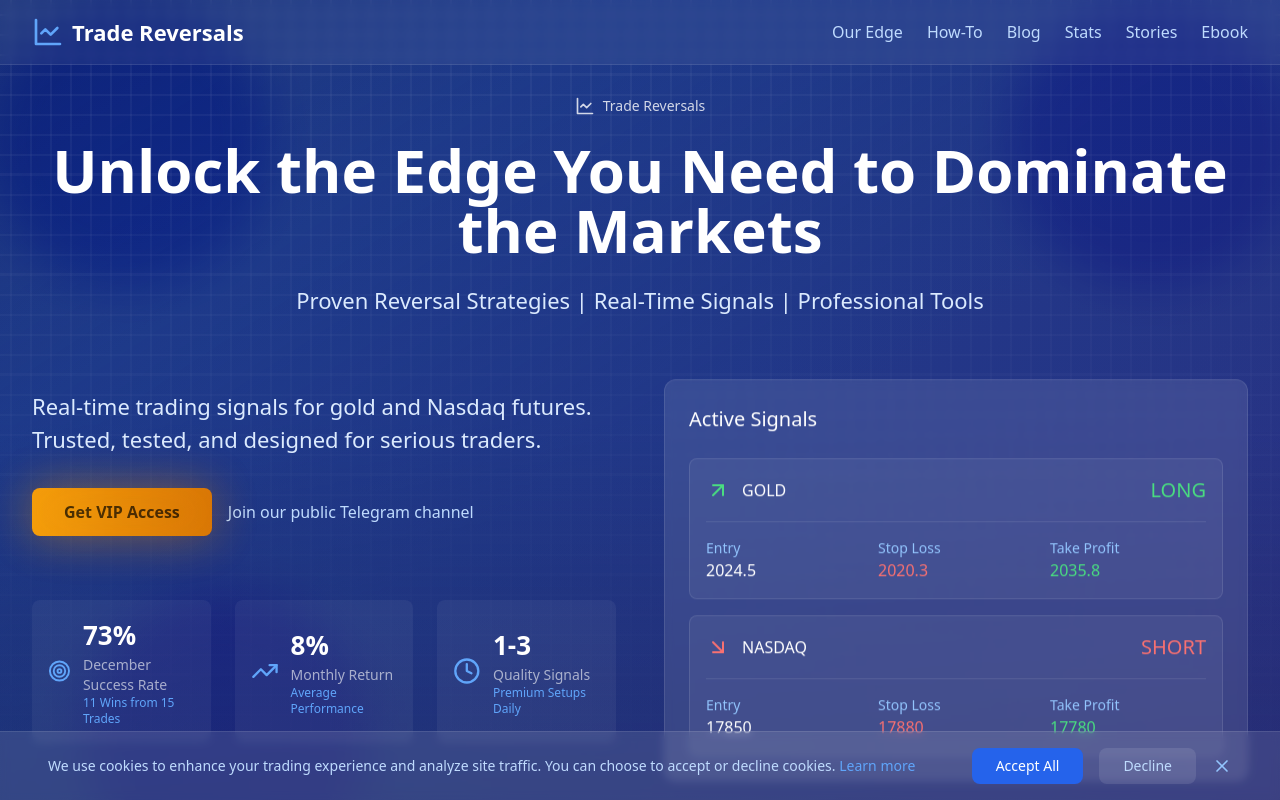
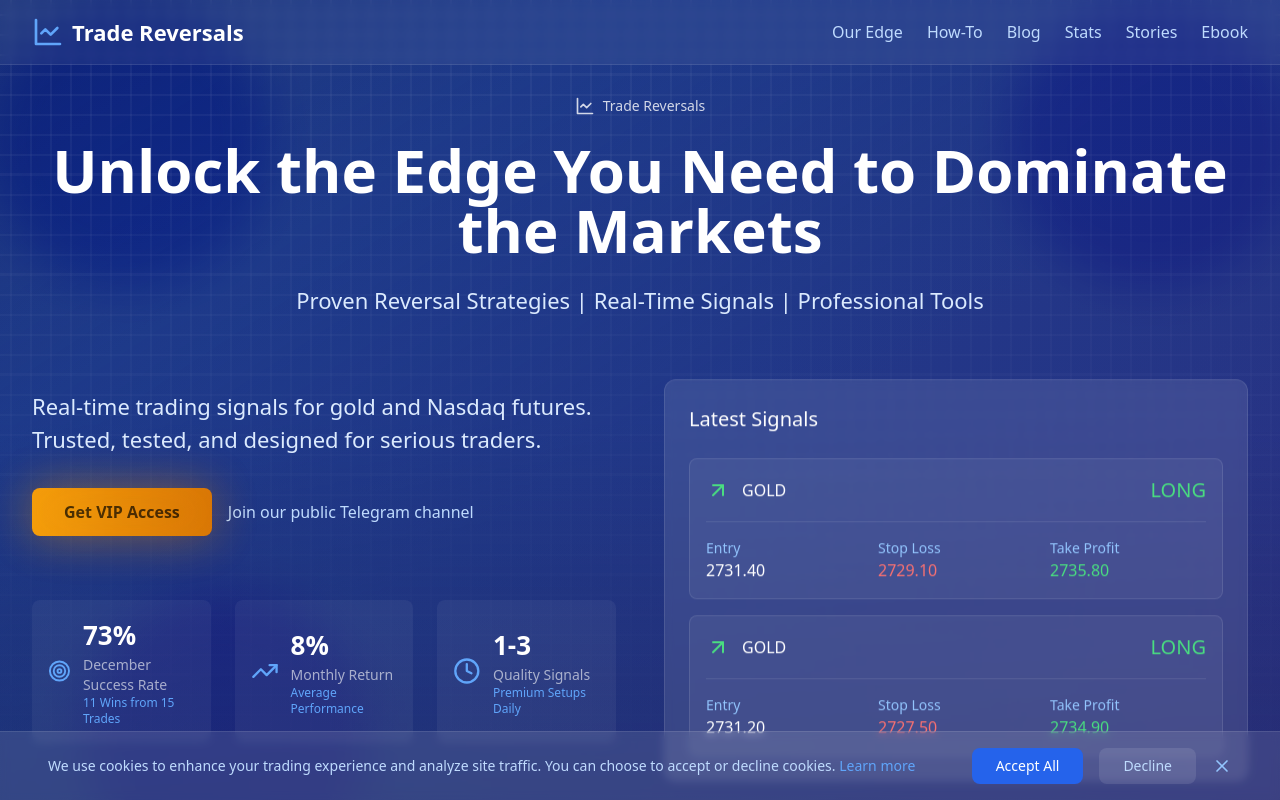
Before and after one commit to mcfehu/Trade-Reversals, a React (Vite) app: page / in a window 1280 px wide. Shown: the top 800 px of the page. Built offline with nearby package versions, Linux system fonts and the light colour scheme.

Commit message:
Commit from Bolt to GitHub

```diff
--- a/src/components/signals/SignalCard.tsx
+++ b/src/components/signals/SignalCard.tsx
@@ -7,23 +7,23 @@ const recentSignals = [
     id: 1,
     market: 'GOLD',
     type: 'LONG',
-    entry: 2024.50,
-    stopLoss: 2020.30,
-    takeProfit: 2035.80,
+    entry: 2731.40,
+    stopLoss: 2729.10,
+    takeProfit: 2735.80,
     profit: 2.45,
     timestamp: new Date(Date.now() - 1000 * 60 * 5), // 5 minutes ago
-    status: 'active'
+    status: 'Recent'
   },
   {
     id: 2,
-    market: 'NASDAQ',
-    type: 'SHORT',
-    entry: 17850,
-    stopLoss: 17880,
-    takeProfit: 17780,
-    profit: 1.8,
+    market: 'GOLD',
+    type: 'LONG',
+    entry: 2731.2,
+    stopLoss: 2727.5,
+    takeProfit: 2734.9,
+    profit: 3.7,
     timestamp: new Date(Date.now() - 1000 * 60 * 15), // 15 minutes ago
-    status: 'active'
+    status: 'Recent'
   }
 ];
 
@@ -31,7 +31,7 @@ export default function SignalCard() {
   return (
     <div className="bg-white/10 backdrop-blur-sm rounded-xl p-6 border border-white/10">
       <div className="flex items-center justify-between mb-6">
-        <span className="text-lg font-medium text-white">Active Signals</span>
+        <span className="text-lg font-medium text-white">Latest Signals</span>
       </div>
 
       <div className="space-y-4">
@@ -61,15 +61,15 @@ export default function SignalCard() {
             <div className="grid grid-cols-3 gap-4 mt-4 pt-4 border-t border-white/10">
               <div>
                 <div className="text-sm text-blue-300">Entry</div>
-                <div className="text-white font-medium">{signal.entry}</div>
+                <div className="text-white font-medium">{signal.entry.toFixed(2)}</div>
               </div>
               <div>
                 <div className="text-sm text-blue-300">Stop Loss</div>
-                <div className="text-red-400 font-medium">{signal.stopLoss}</div>
+                <div className="text-red-400 font-medium">{signal.stopLoss.toFixed(2)}</div>
               </div>
               <div>
                 <div className="text-sm text-blue-300">Take Profit</div>
-                <div className="text-green-400 font-medium">{signal.takeProfit}</div>
+                <div className="text-green-400 font-medium">{signal.takeProfit.toFixed(2)}</div>
               </div>
             </div>
           </div>
```
